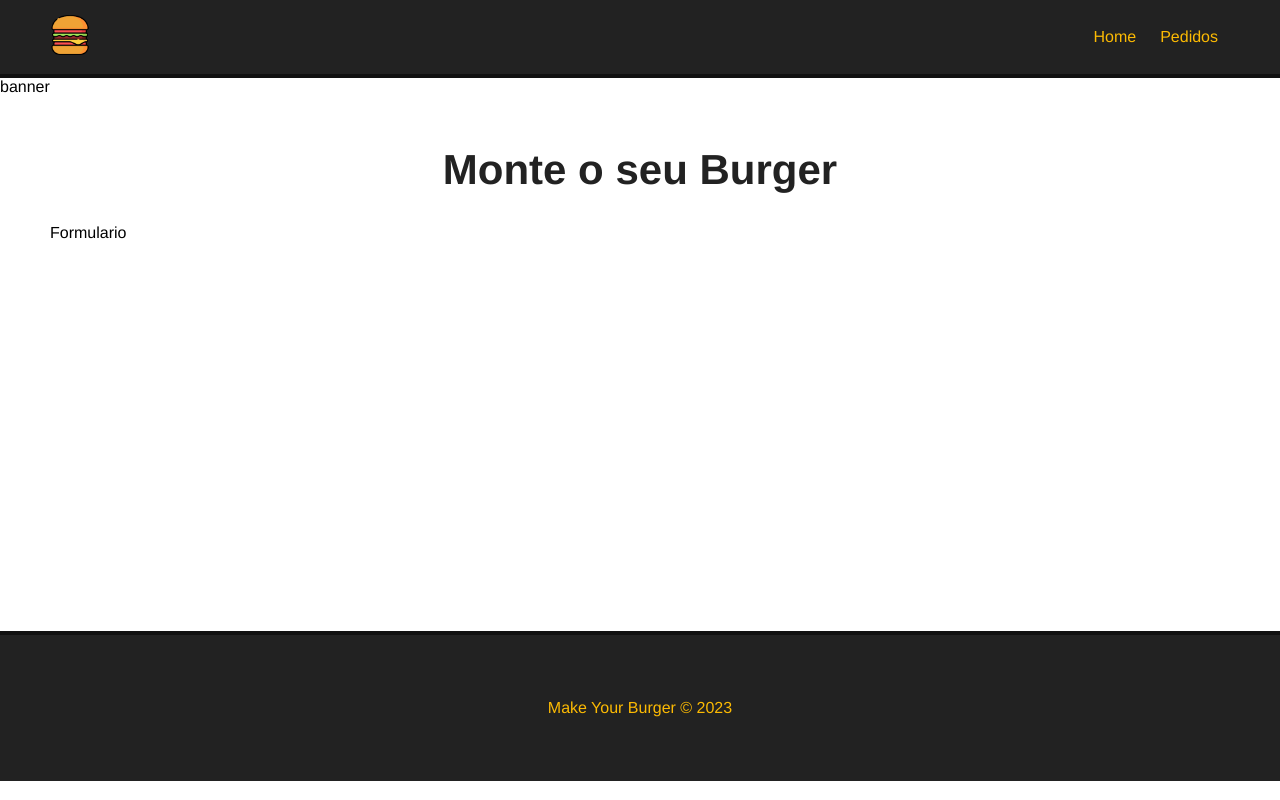
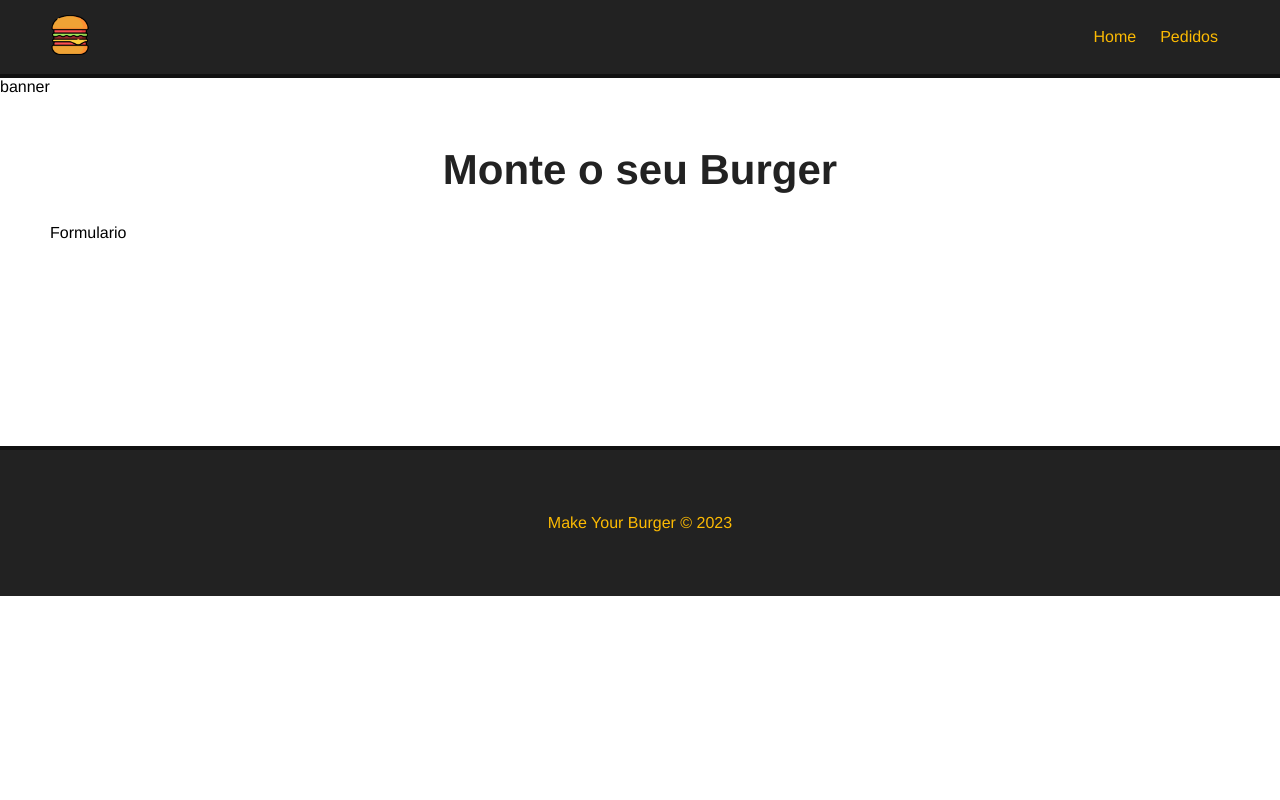
Before and after one commit to tallysdev/vue-studies, a Vue app in the folder myproject-vue/: page / in a window 1280 px wide. Built offline with nearby package versions, Linux system fonts and the light colour scheme.

Commit message:
:sparkles:feat: Returning minimum container size to 250px

```diff
--- a/myproject-vue/src/App.vue
+++ b/myproject-vue/src/App.vue
@@ -35,8 +35,7 @@ export default {
 
   .main-container {
     margin: 50px;
-    min-height: 435px;
-    /* min-height: 250PX; */
+    min-height: 250px;
   }
 
   h1 {
```
